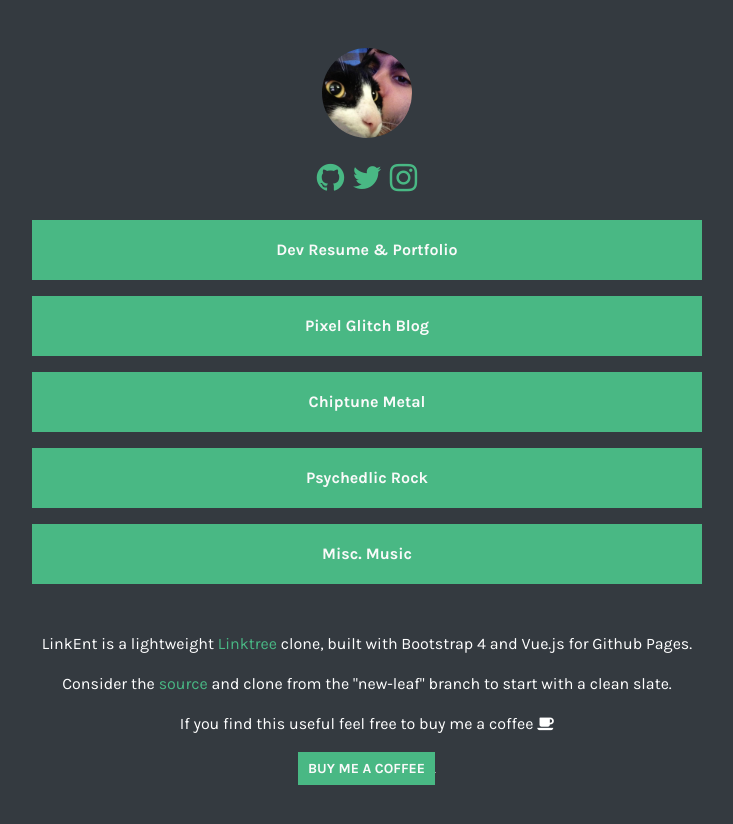
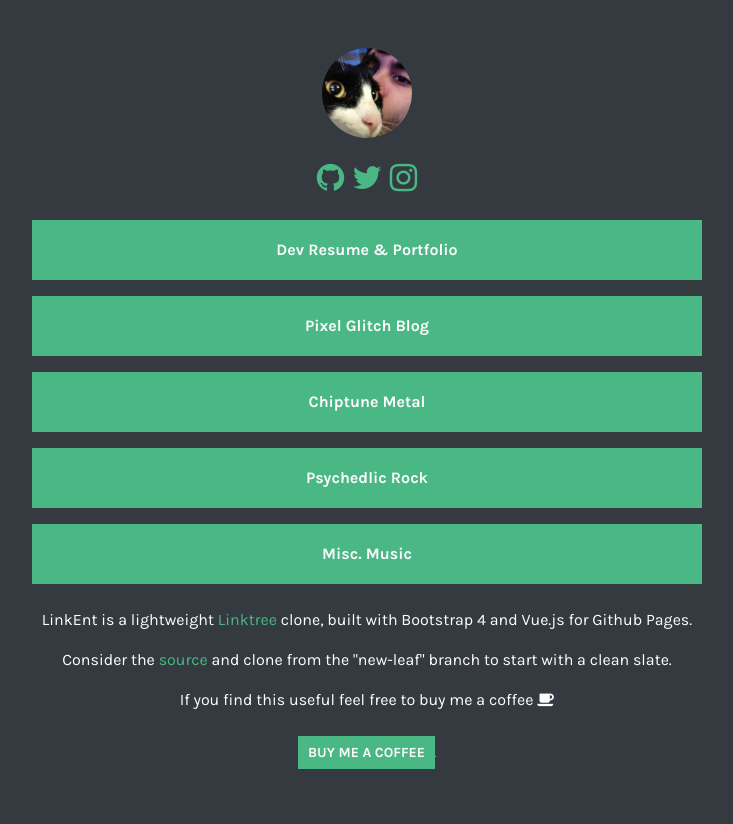
Before and after one commit to montoulieu/link-ent, a Vue app: page / in a window 1280 px wide. Shown: the top 824 px of the page, without its empty margins (273-1006 px from the left). Built offline with nearby package versions, Linux system fonts and the light colour scheme; grey boxes are pictures that could not be loaded.

Commit message:
Adding push-dir for Github Pages, footer padding edits

```diff
--- a/package.json
+++ b/package.json
@@ -8,12 +8,15 @@
     "dev": "webpack-dev-server --inline --progress --config build/webpack.dev.conf.js",
     "start": "npm run dev",
     "lint": "eslint --ext .js,.vue src",
-    "build": "node build/build.js"
+    "build": "node build/build.js",
+    "build-deploy": "npm run build; push-dir --dir=dist --branch=gh-pages --cleanup",
+    "deploy": "push-dir --dir=dist --branch=gh-pages --cleanup"
   },
   "dependencies": {
     "bootstrap": "^4.2.1",
     "font-awesome": "^4.7.0",
     "node-sass": "^4.11.0",
+    "push-dir": "^0.4.1",
     "sass-loader": "^7.1.0",
     "vue": "^2.5.2"
   },
--- a/src/components/Footer.vue
+++ b/src/components/Footer.vue
@@ -1,8 +1,8 @@
 <template>
-  <footer class="py-5">
+  <footer class="py-4">
     <p>LinkEnt is a lightweight <a href="https://linktr.ee/">Linktree</a> clone, built with Bootstrap 4 and Vue.js for Github Pages.</p>
     <p>Consider the <a href="">source</a> and clone from the "new-leaf" branch to start with a clean slate.</p>
-    <p>If you find this useful feel free to buy me a coffee <i class="fa fa-coffee"></i></p>
+    <p class="mb-4">If you find this useful feel free to buy me a coffee <i class="fa fa-coffee"></i></p>
     <DonateButton/>
   </footer>
 </template>
```
Also changed, not shown: 1 other file (tests, documents, lock files or other folders).
